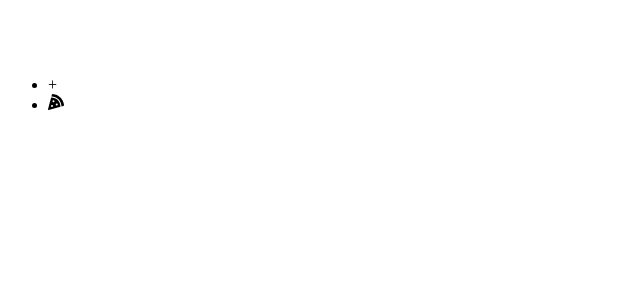
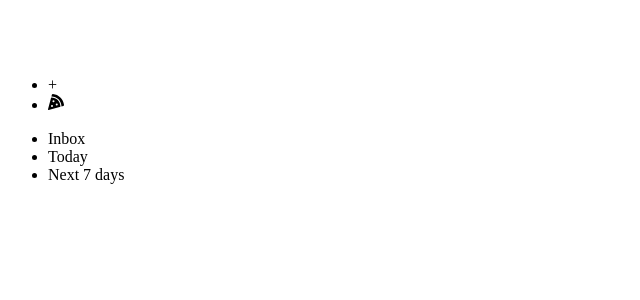
Before and after one commit to JimmyLin39/todoist-clone, a React (Create React App) app: page / in a window 1280 px wide. Shown: the top 300 px of the page, without its empty margins (0-640 px from the left). Built offline with nearby package versions, Linux system fonts and the light colour scheme.

Commit message:
add initial side bar

```diff
--- a/src/App.js
+++ b/src/App.js
@@ -1,12 +1,12 @@
 import React from 'react'
 import { Header } from 'components/layout/Header'
+import { Content } from 'components/layout/Content'
 
 export const App = () => {
   return (
     <div className="App">
-      <header className="App-header">
-        <Header />
-      </header>
+      <Header />
+      <Content />
     </div>
   )
 }
--- /dev/null
+++ b/src/components/layout/Content.js
@@ -0,0 +1,8 @@
+import React from 'react'
+import { Sidebar } from 'components/layout/Sidebar'
+
+export const Content = () => (
+  <section className="content">
+    <Sidebar />
+  </section>
+)
--- /dev/null
+++ b/src/components/layout/Sidebar.js
@@ -0,0 +1,11 @@
+import React from 'react'
+
+export const Sidebar = () => (
+  <div className="sidebar" data-testid="sidebar">
+    <ul className="sidebar_generic">
+      <li>Inbox</li>
+      <li>Today</li>
+      <li>Next 7 days</li>
+    </ul>
+  </div>
+)
```
